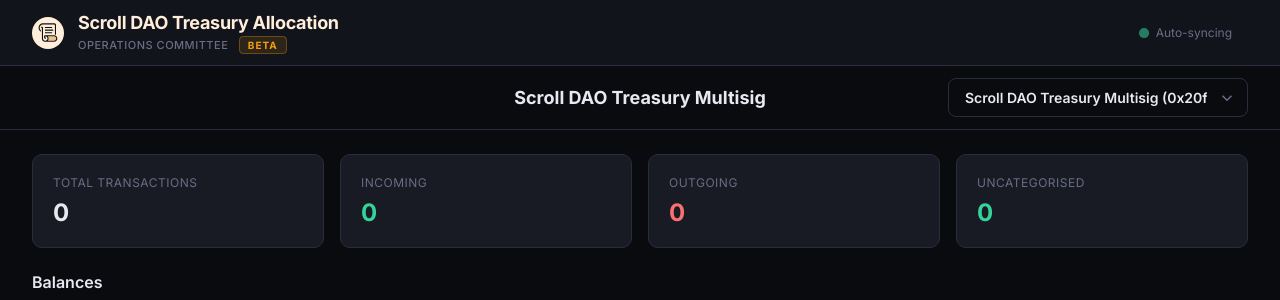
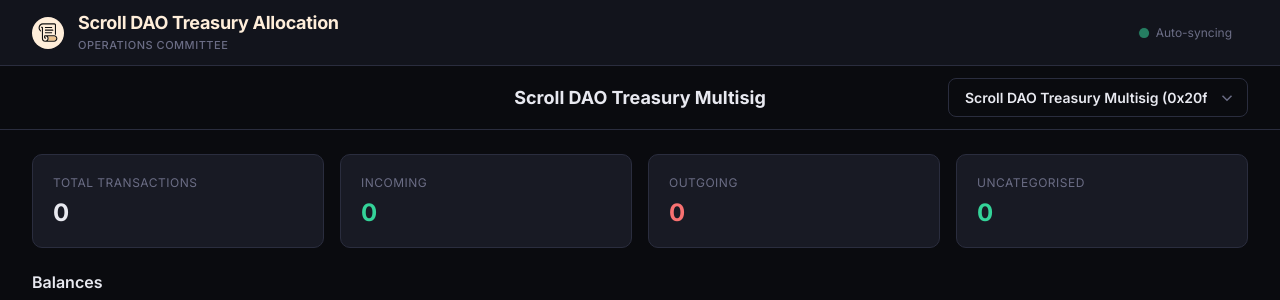
Before and after one commit to Tiiinoo/scroll-treasury-interface, a Flask app: page / in a window 1280 px wide. Shown: the top 300 px of the page. Run offline with Flask 3, Linux system fonts and the light colour scheme; data that the repository does not hold is empty; some libraries are stand-ins or nearby versions.

Commit message:
Remove BETA Badge

```diff
--- a/templates/dashboard.html
+++ b/templates/dashboard.html
@@ -10,7 +10,6 @@
                 <div class="header-text">
                     <h1>Scroll DAO Treasury Allocation</h1>
                     <span class="header-badge">Operations Committee</span>
-                    <span class="header-badge beta-badge">BETA</span>
                 </div>
             </div>
         </div>
```
